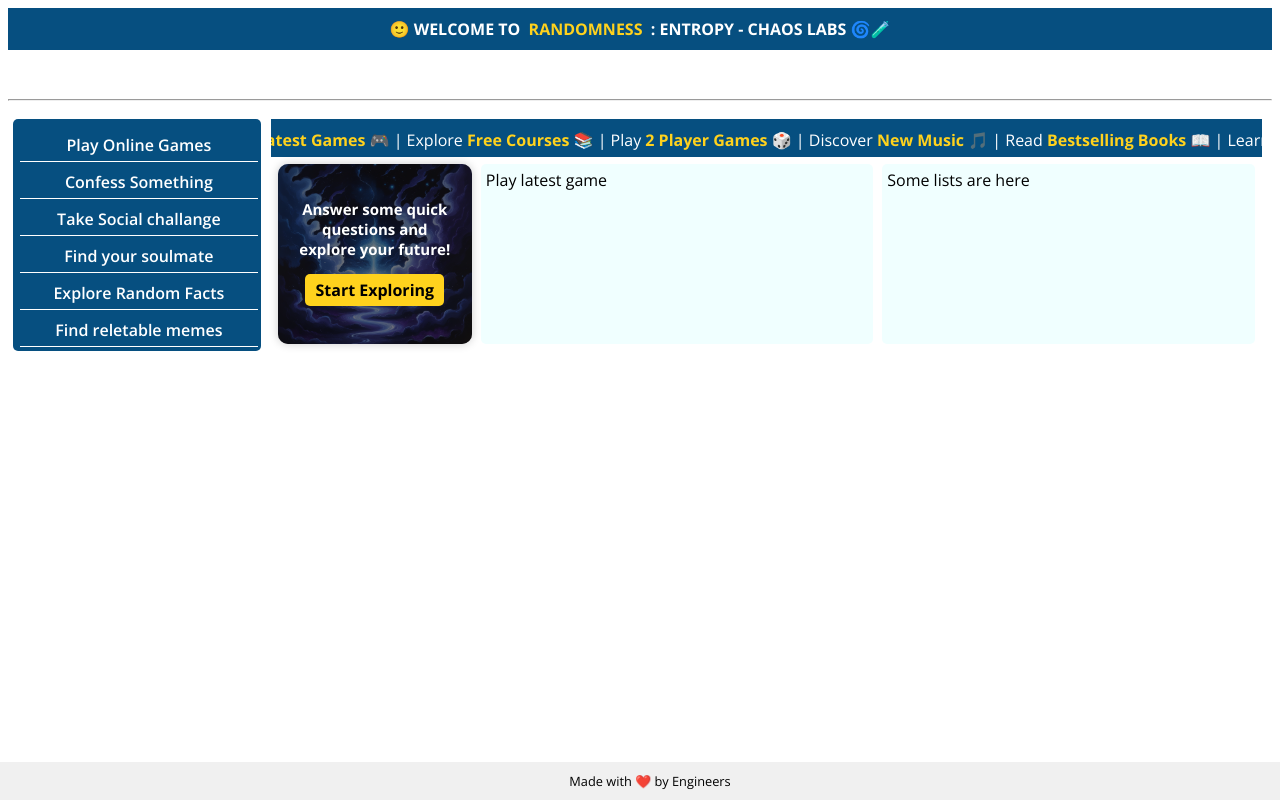
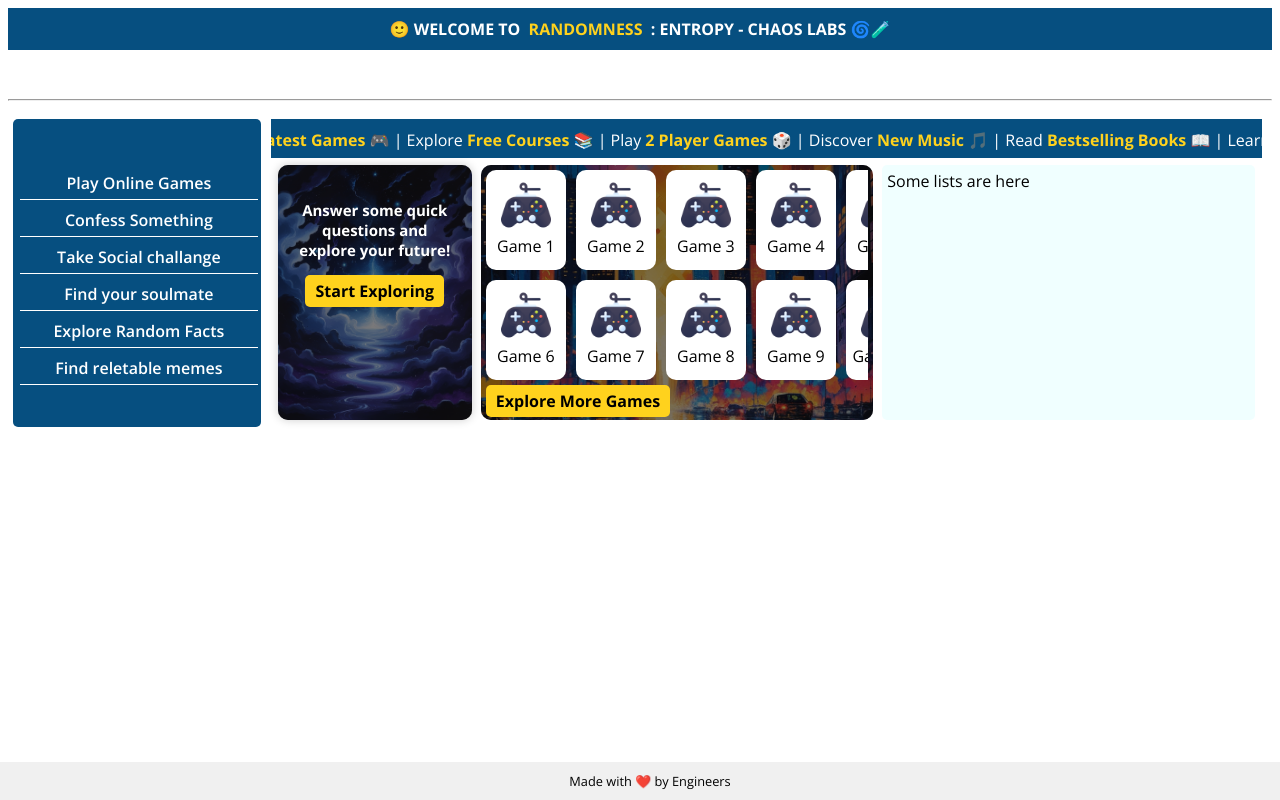
Before and after one commit to High-Entropy-X/chaos-lab, a plain HTML site: page index.html in a window 1280 px wide. Drawn offline with nearby package versions, Linux system fonts and the light colour scheme.

Commit message:
Something modified this time

```diff
--- a/css/homepage.css
+++ b/css/homepage.css
@@ -217,7 +217,8 @@
   cursor: pointer;
   text-decoration: none;
   transition: all 0.3s ease; /* Add a smooth transition */
-
+  font-weight: 700;
+  text-align: center;
 
 }
 
@@ -225,3 +226,98 @@
   background-color: var(--accent-color); /* Change to an accent color on hover */
   color: var(--text-color);
 }
+
+
+/* Hot games */
+
+.hot_game {
+  padding: 5px;
+  border-radius: 10px;
+  color: var(--text-color);
+  align-items: center;
+  justify-content: center;
+
+  background-image: url('../assets/images/bg2.jpg'); /* Path to your image */
+  background-size: cover; /* Cover the entire area, maintaining aspect ratio */
+  background-position: center; /* Center the image within the container */
+  background-repeat: no-repeat;
+  position: relative; /* Required for the overlay effect */
+  overflow: hidden; /* Clip the pseudo-element if it overflows */
+}
+
+.hot_game::before {
+  content: "";
+  position: absolute;
+  top: 0;
+  left: 0;
+  width: 100%;
+  height: 100%;
+  background-color: rgba(0, 0, 0, 0.5); /* Adjust the alpha value for brightness */
+  z-index: 1; /* Ensure it's above the background image but below the text */
+}
+
+.hot_game > * {
+  position: relative;
+  z-index: 2;
+}
+
+
+/* Each row (category) */
+.game-row {
+  margin-bottom: 5px;
+}
+
+
+/* List of games */
+.game-list {
+  display: flex;
+  overflow-x: hidden; /* Horizontal scrolling */
+  padding-bottom: 5px; /* Space for the scrollbar */
+  scrollbar-width: thin; /* For Firefox */
+  scrollbar-color: var(--primary-color) var(--background-color);
+}
+
+/* Scrollbar styling for WebKit browsers (Chrome, Safari) */
+.game-list::-webkit-scrollbar {
+  height: 5px; /* Thin scrollbar */
+}
+
+.game-list::-webkit-scrollbar-track {
+  background: var(--background-color); /* Track color */
+  border-radius: 5px;
+}
+
+.game-list::-webkit-scrollbar-thumb {
+  background: var(--primary-color); /* Thumb color */
+  border-radius: 5px;
+}
+
+
+/* Individual game item */
+.game-item {
+  flex: 0 0 auto;
+  width: 80px; /* Adjust as needed */
+  margin-right: 10px;
+  text-align: center;
+  background-color: var(--background-color);
+  color: var(--text-color-2);
+  border-radius: 10px;
+  height: 100px;
+}
+
+.game-item a {
+  text-decoration: none;
+  color: inherit;
+  display: flex;
+  flex-direction: column;
+  align-items: center;
+  margin-top: 10px;
+}
+
+.game-item img {
+  width: 50px;
+  height: 50px;
+  border-radius: 5px;
+  margin-bottom: 5px;
+  object-fit: cover; /* Ensure images fit properly */
+}
--- a/index.html
+++ b/index.html
@@ -78,7 +78,87 @@
       <a href="pages/explore_yourself.html" class="explore-btn">Start Exploring</a>
   </div>
 
-    <div class="hot_game element"> Play latest game</div>
+
+   <!-- #################### -->
+
+   <div class="hot_game element">
+    <div class="game-categories">
+      <div class="game-row">
+        <div class="game-list">
+          <div class="game-item">
+            <a href="#">
+              <img src="assets/fg_icons/g1.png" onerror="this.src='assets/fg_icons/def.png'" alt="Game 1">
+              <span>Game 1</span>
+            </a>
+          </div>
+          <div class="game-item">
+            <a href="#">
+              <img src="assets/fg_icons/g2.png" onerror="this.src='assets/fg_icons/def.png'" alt="Game 2">
+              <span>Game 2</span>
+            </a>
+          </div>
+          <div class="game-item">
+            <a href="#">
+              <img src="assets/fg_icons/g3.png" onerror="this.src='assets/fg_icons/def.png'" alt="Game 3">
+              <span>Game 3</span>
+            </a>
+          </div>
+          <div class="game-item">
+            <a href="#">
+              <img src="assets/fg_icons/g4.png" onerror="this.src='assets/fg_icons/def.png'" alt="Game 4">
+              <span>Game 4</span>
+            </a>
+          </div>
+          <div class="game-item">
+            <a href="#">
+              <img src="assets/fg_icons/g5.png" onerror="this.src='assets/fg_icons/def.png'" alt="Game 5">
+              <span>Game 5</span>
+            </a>
+          </div>
+        </div>
+      </div>
+
+      <div class="game-row">
+        <div class="game-list">
+          <div class="game-item">
+            <a href="#">
+              <img src="assets/fg_icons/g6.png" onerror="this.src='assets/fg_icons/def.png'" alt="Game 6">
+              <span>Game 6</span>
+            </a>
+          </div>
+          <div class="game-item">
+            <a href="#">
+              <img src="assets/fg_icons/g7.png" onerror="this.src='assets/fg_icons/def.png'" alt="Game 7">
+              <span>Game 7</span>
+            </a>
+          </div>
+          <div class="game-item">
+            <a href="#">
+              <img src="assets/fg_icons/g8.png" onerror="this.src='assets/fg_icons/def.png'" alt="Game 8">
+              <span>Game 8</span>
+            </a>
+          </div>
+          <div class="game-item">
+            <a href="#">
+              <img src="assets/fg_icons/g9.png" onerror="this.src='assets/fg_icons/def.png'" alt="Game 9">
+              <span>Game 9</span>
+            </a>
+          </div>
+          <div class="game-item">
+            <a href="#">
+              <img src="assets/fg_icons/g10.png" onerror="this.src='assets/fg_icons/def.png'" alt="Game 10">
+              <span>Game 10</span>
+            </a>
+          </div>
+        </div>
+      </div>
+    </div>
+      <a class="explore-btn" href="#">Explore More Games</a>
+  </div>
+
+
+
+   <!-- #################### -->
     <div class="panel2-1-1 element">
       Some lists are here
     </div>
```
Also changed, not shown: assets/images/bg2.jpg (added).
